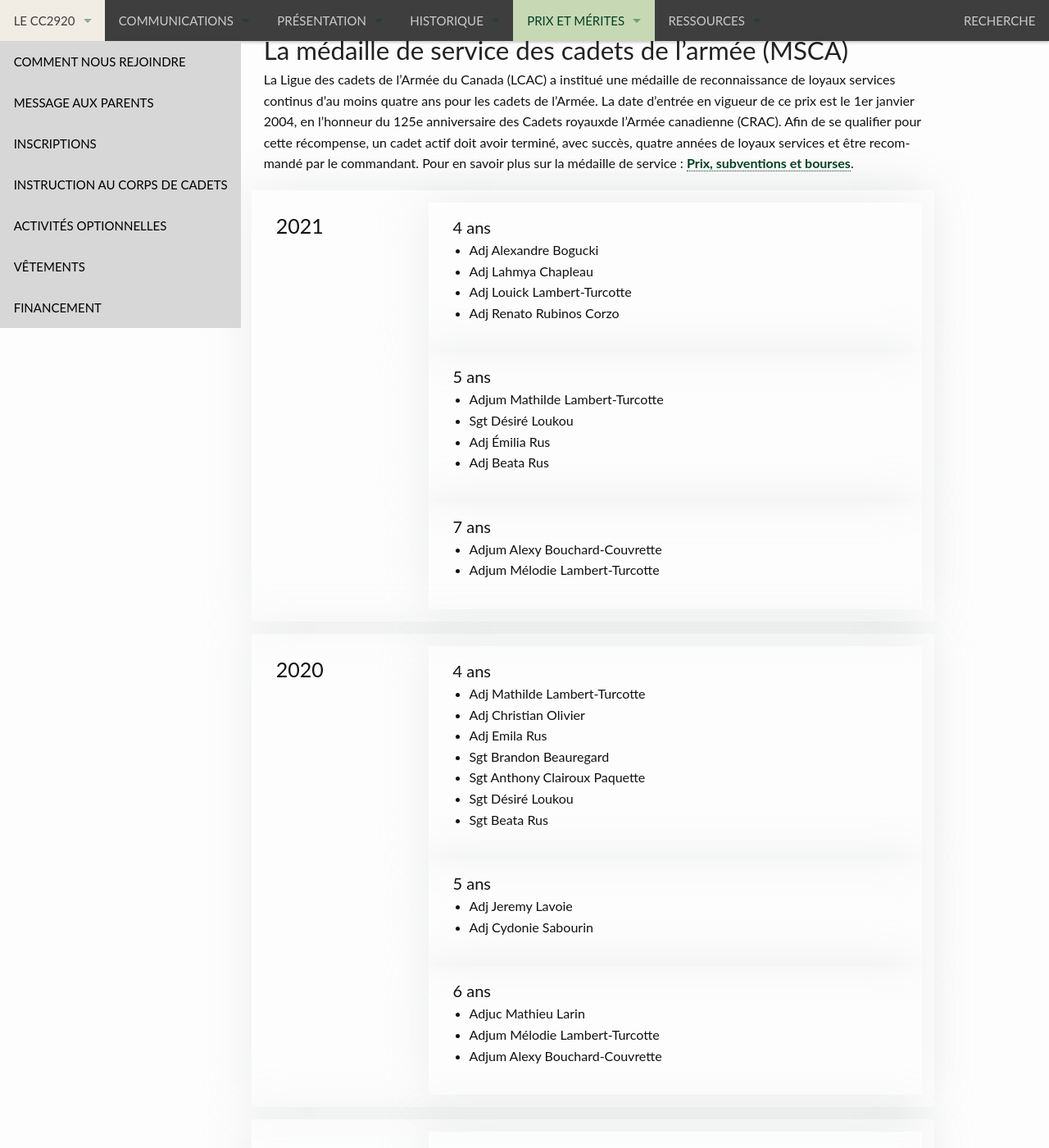
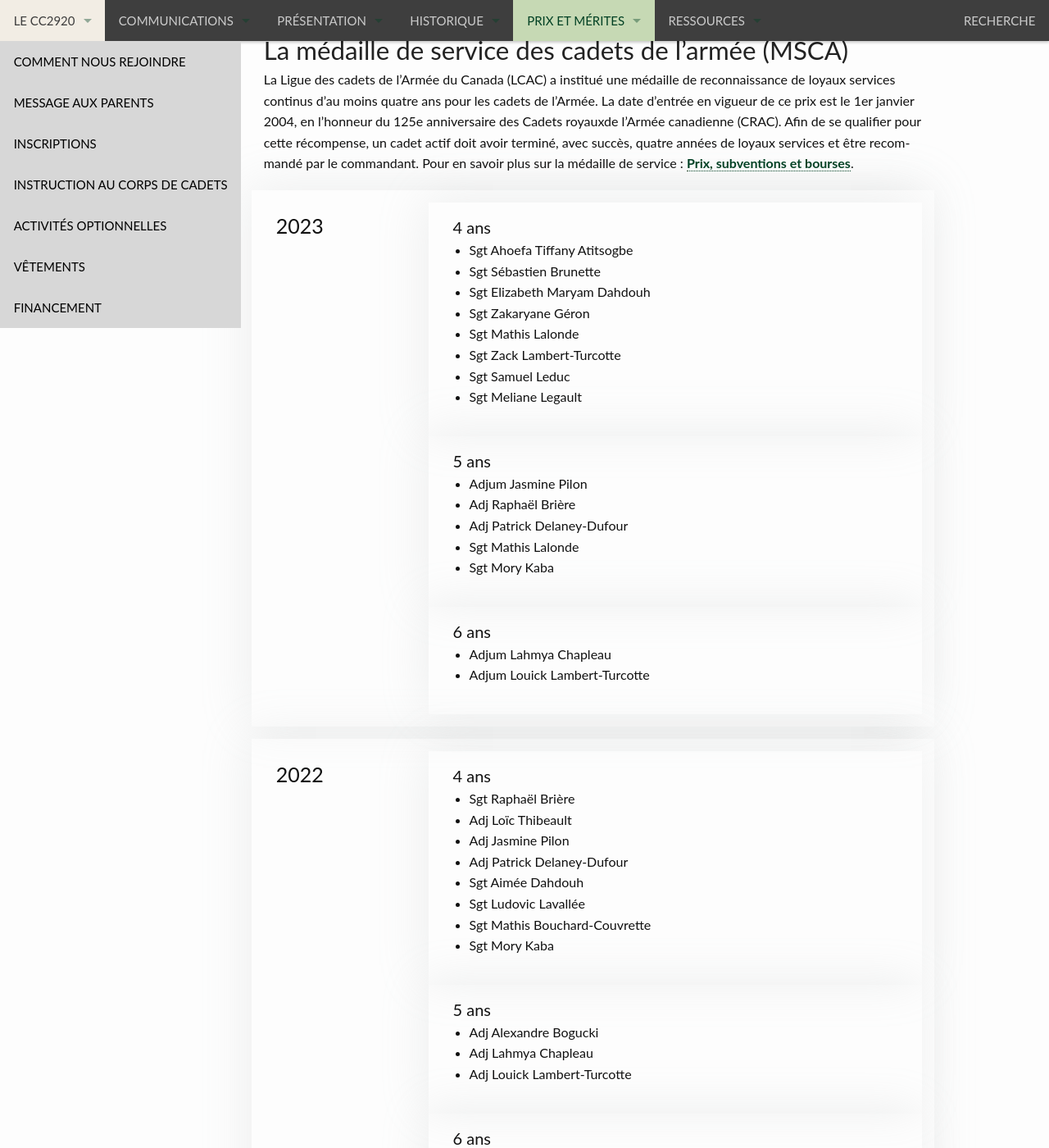
Before and after one commit to CC2920/web, a Jekyll site: the page built from _prix/medailles-de-service.md, in a window 1280 px wide and 1400 px high, scrolled down 1464 px. Shown: the whole window at 82% size. Built offline with Jekyll 4.4.1, drawn with Linux system fonts in a browser that asks for light colours; some of the changed text lies outside the part shown.

Commit message:
Update medailles-de-service.md
ajout 2021 et 2022

```diff
--- a/_prix/medailles-de-service.md
+++ b/_prix/medailles-de-service.md
@@ -495,6 +495,52 @@ recipiendaires-medailles-cadets:
           - Adjum Alexy Bouchard-Couvrette
           - Adjum Mélodie Lambert-Turcotte
 
+    - periode: 2022
+      annees:
+      - annees-de-services: 4
+        recipiendaires:
+          - Sgt Raphaël Brière
+          - Adj Loïc Thibeault
+          - Adj Jasmine Pilon
+          - Adj Patrick Delaney-Dufour
+          - Sgt Aimée Dahdouh
+          - Sgt Ludovic Lavallée
+          - Sgt Mathis Bouchard-Couvrette
+          - Sgt Mory Kaba
+      - annees-de-services: 5
+        recipiendaires:
+          - Adj Alexandre Bogucki
+          - Adj Lahmya Chapleau
+          - Adj Louick Lambert-Turcotte
+      - annees-de-services: 6
+        recipiendaires:
+          - Adjuc Mathilde Lambert-Turcotte
+          - Adj Désiré Loukou
+          - Adjum Beata Rus
+
+    - periode: 2023
+      annees:
+      - annees-de-services: 4
+        recipiendaires:
+          - Sgt Ahoefa Tiffany Atitsogbe
+          - Sgt Sébastien Brunette
+          - Sgt Elizabeth Maryam Dahdouh
+          - Sgt Zakaryane Géron
+          - Sgt Mathis Lalonde
+          - Sgt Zack Lambert-Turcotte
+          - Sgt Samuel Leduc
+          - Sgt Meliane Legault
+      - annees-de-services: 5
+        recipiendaires:
+          - Adjum Jasmine Pilon
+          - Adj Raphaël Brière
+          - Adj Patrick Delaney-Dufour
+          - Sgt Mathis Lalonde
+          - Sgt Mory Kaba
+      - annees-de-services: 6
+        recipiendaires:
+          - Adjum Lahmya Chapleau
+          - Adjum Louick Lambert-Turcotte
 
 # **********************************************************
 # Fin de la section de configuration.
```
